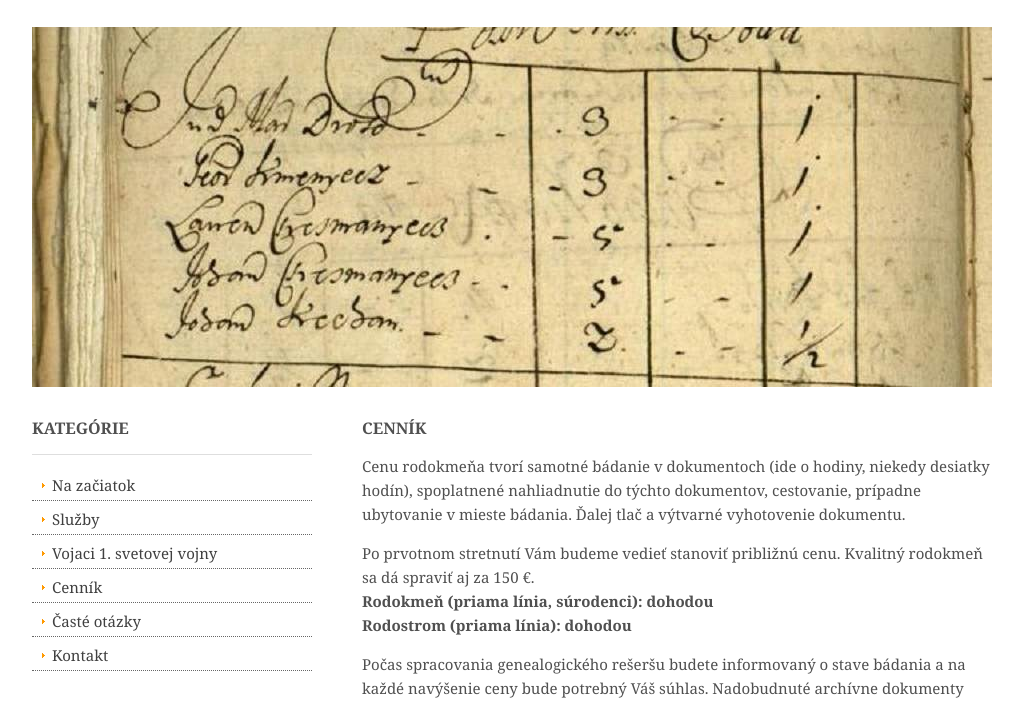
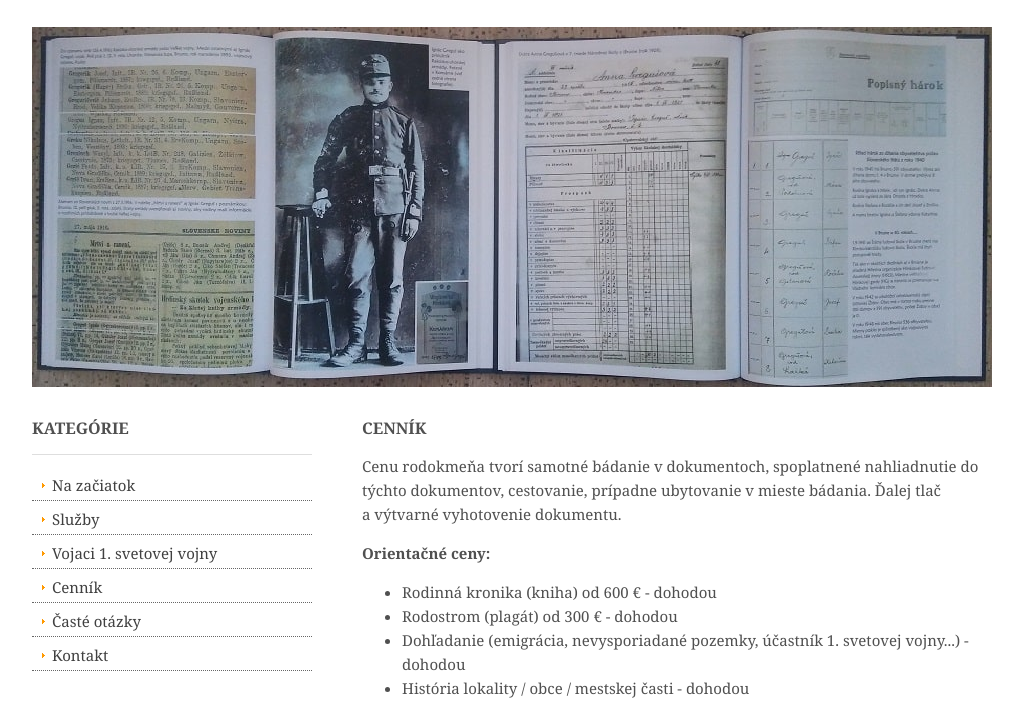
Before and after one commit to mabatko/rodokmenprievidza.sk, a plain HTML site: page cennik.html in a window 1280 px wide. Shown: the part 90-794 px from the top of the page, without its empty margins (128-1151 px from the left). Drawn offline with Linux system fonts and the light colour scheme; a script that the page names is missing.

Commit message:
site content update

```diff
--- a/cennik.html
+++ b/cennik.html
@@ -25,7 +25,7 @@
 <!-- content -->
 <div class="wrapper row2">
   <div id="container" class="clear">
-    <section id="slider"><img src="images/cennik.jpg" alt="cennik"></section>
+    <section id="slider"><img src="images/cennik2.jpg" alt="cennik"></section>
     <!-- content body -->
     <aside id="left_column">
       <h2 class="title">Kategórie</h2>
@@ -61,10 +61,17 @@
 
       <article class="last">
         <h2>Cenník</h2>
-        <p>Cenu rodokmeňa tvorí samotné bádanie v dokumentoch (ide o hodiny, niekedy desiatky hodín), spoplatnené nahliadnutie do týchto dokumentov, cestovanie, prípadne ubytovanie v mieste bádania. Ďalej tlač a výtvarné vyhotovenie dokumentu.</p>
-<p>Po prvotnom stretnutí Vám budeme vedieť stanoviť približnú cenu. Kvalitný rodokmeň sa dá spraviť aj za 150 €.<br>
-<b>Rodokmeň (priama línia, súrodenci): dohodou<br>
-Rodostrom (priama línia): dohodou</b></p>
+        <p>Cenu rodokmeňa tvorí samotné bádanie v dokumentoch, spoplatnené nahliadnutie do týchto dokumentov, cestovanie, prípadne ubytovanie v mieste bádania. Ďalej tlač a výtvarné vyhotovenie dokumentu.</p>
+
+<b>Orientačné ceny:</b>
+<ul>
+<li>Rodinná kronika (kniha) od 600 € - dohodou</li>
+<li>Rodostrom (plagát) od 300 € - dohodou</li>
+<li>Dohľadanie (emigrácia, nevysporiadané pozemky, účastník 1. svetovej vojny...) - dohodou</li>
+<li>História lokality / obce / mestskej časti - dohodou</li>
+<li>Ostatné služby podľa potreby</li>
+</ul>
+
 <p>Počas spracovania genealogického rešeršu budete informovaný o stave bádania a na každé navýšenie ceny bude potrebný Váš súhlas.
 Nadobudnuté archívne dokumenty Vám budú odovzdané aby potvrdzovali skutočnosť zistenú bádaním a ako dôkazy uvedených záznamov.</p>
       </article>
```
Also changed, not shown: nazaciatok.html (+3 -0 lines), otazky.html (+1 -1 lines), sluzby.html (+8 -2 lines), images/cennik2.jpg (added), images/sluzby2.jpg (added).
